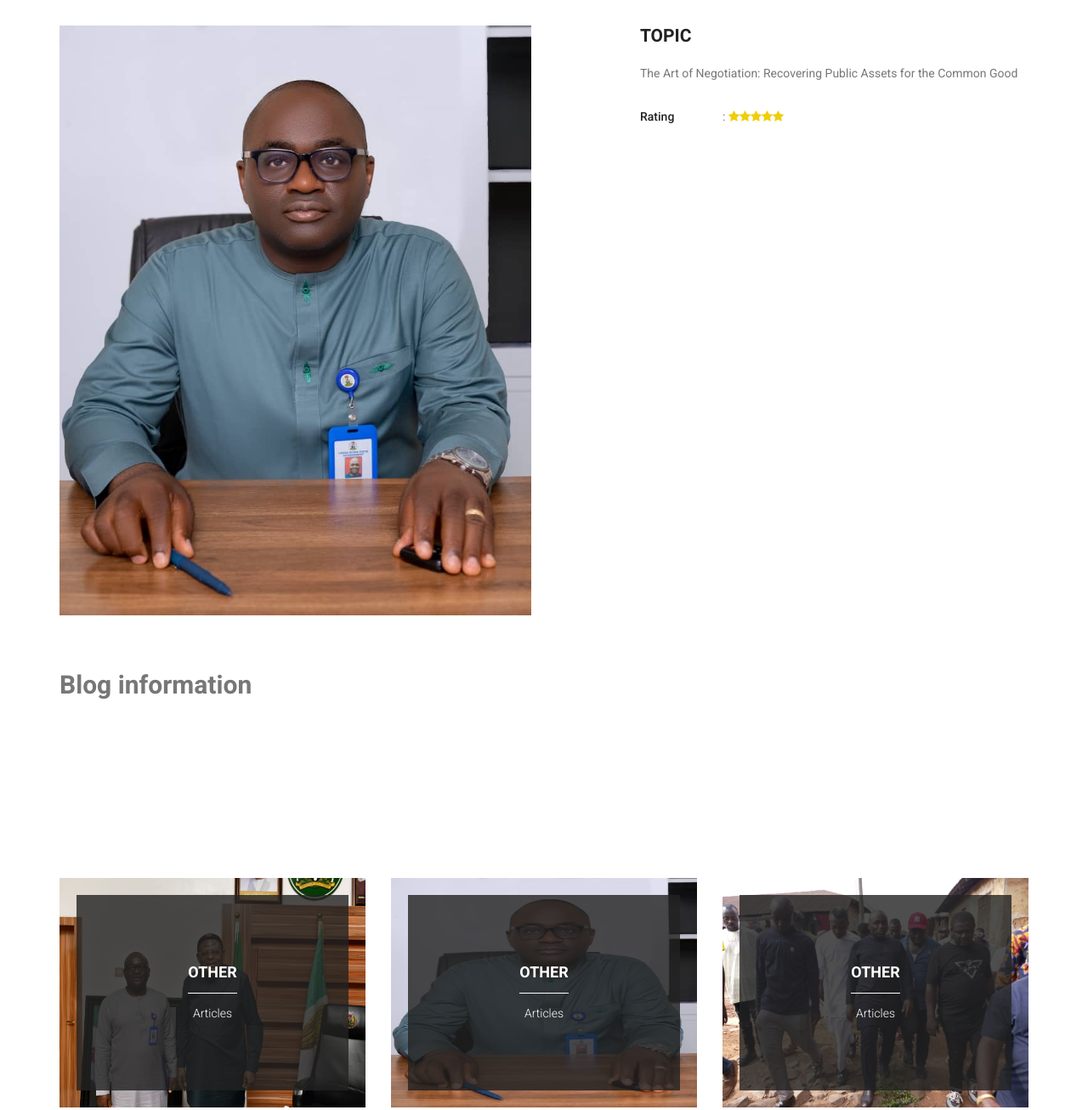
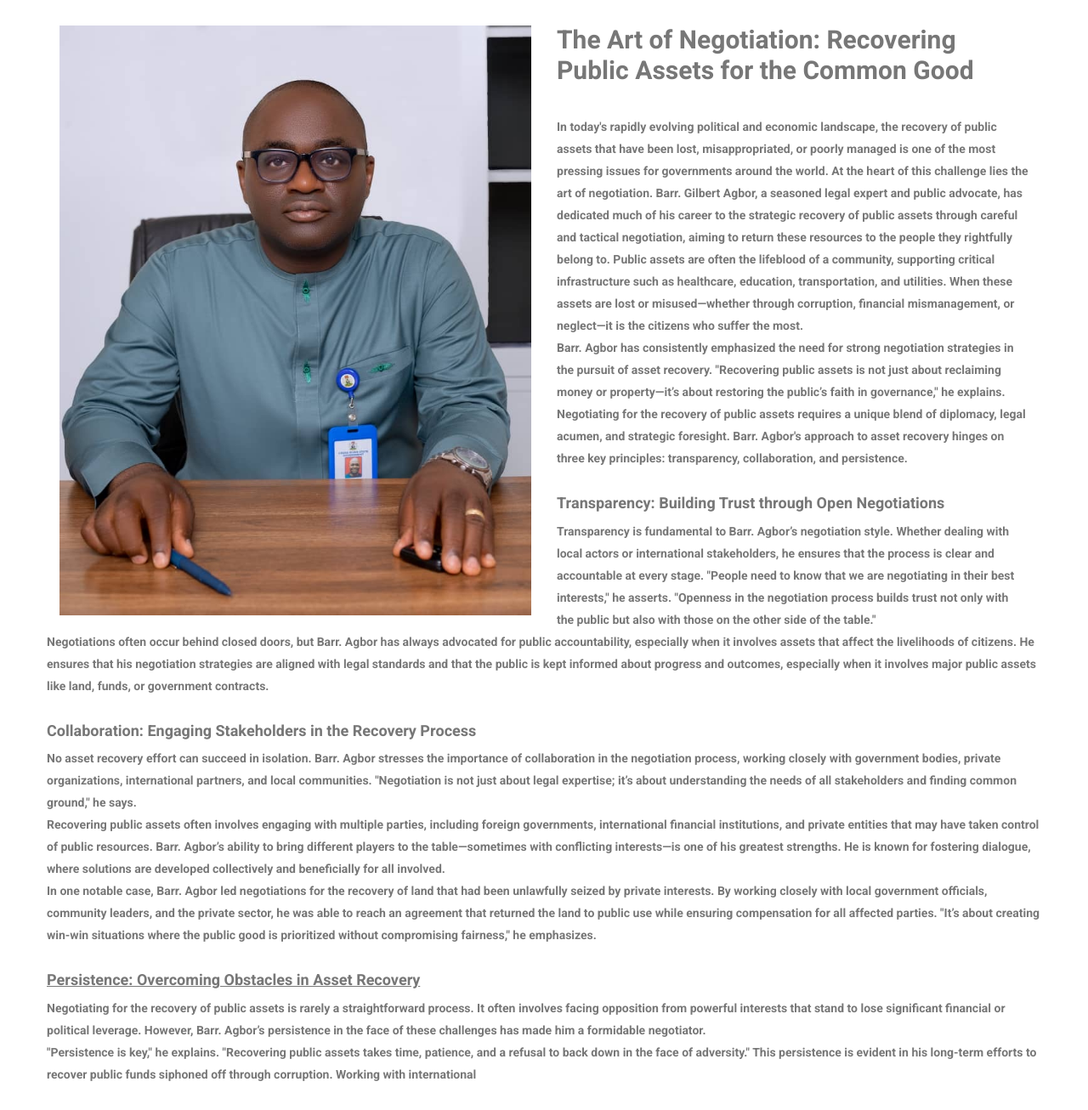
Before and after one commit to Mullahbabs/gilbertagbor, a plain HTML site: page blog2.html in a window 1280 px wide. Shown: the part 520-1826 px from the top of the page at 85% size. Drawn offline with Linux system fonts and the light colour scheme.

Commit message:
blog update article

```diff
--- a/blog2.html
+++ b/blog2.html
@@ -79,16 +79,31 @@
 							</div>
 						</div>
 						<div class="col-md-6">
-							<div class="portfolio_right_text">
-								<h4>Topic</h4>
-								<p>The Art of Negotiation: Recovering Public Assets for the Common Good</p>
-								<ul class="list">
-									<li><span>Rating</span>: <i class="fa fa-star"></i><i class="fa fa-star"></i><i class="fa fa-star"></i><i class="fa fa-star"></i><i class="fa fa-star"></i></li>
-								</ul>
-							</div>
-						</div>
-					</div>
-					<h2>Blog information</h2>
+							<div class="portfolio_text">
+								<h2 style="font-weight: bolder;">The Art of Negotiation: Recovering Public Assets for the Common Good</h2><br>
+
+								<p style="font-weight: bolder;">In today's rapidly evolving political and economic landscape, the recovery of public assets that have been lost, misappropriated, or poorly managed is one of the most pressing issues for governments around the world.
+                                     At the heart of this challenge lies the art of negotiation. Barr. Gilbert Agbor, a seasoned legal expert and public advocate, has dedicated much of his career to the strategic recovery of public assets through careful and tactical negotiation, aiming to return these resources to the people they rightfully belong to.
+                                     Public assets are often the lifeblood of a community, supporting critical infrastructure such as healthcare, education, transportation, and utilities. When these assets are lost or misused—whether through corruption, financial mismanagement, or neglect—it is the citizens who suffer the most.
+                                     <br>Barr. Agbor has consistently emphasized the need for strong negotiation strategies in the pursuit of asset recovery. "Recovering public assets is not just about reclaiming money or property—it’s about restoring the public’s faith in governance," he explains.
+								     <br>Negotiating for the recovery of public assets requires a unique blend of diplomacy, legal acumen, and strategic foresight. Barr. Agbor's approach to asset recovery hinges on three key principles: transparency, collaboration, and persistence.</p>
+                                     <h4>Transparency: Building Trust through Open Negotiations</h4>
+                                     <p style="font-weight: bolder;">Transparency is fundamental to Barr. Agbor’s negotiation style. Whether dealing with local actors or international stakeholders, he ensures that the process is clear and accountable at every stage. "People need to know that we are negotiating in their best interests," he asserts.
+                                        "Openness in the negotiation process builds trust not only with the public but also with those on the other side of the table."</p>
+							        </div>
+						        </div>
+				<p style="font-weight: bolder;">Negotiations often occur behind closed doors, but Barr. Agbor has always advocated for public accountability, especially when it involves assets that affect the livelihoods of citizens. He ensures that his negotiation strategies are aligned with legal standards and that the public is kept informed about progress
+                     and outcomes, especially when it involves major public assets like land, funds, or government contracts.</p>
+                     <h4>Collaboration: Engaging Stakeholders in the Recovery Process</h4>
+                     <p style="font-weight: bolder;">No asset recovery effort can succeed in isolation.
+                         Barr. Agbor stresses the importance of collaboration in the negotiation process, working closely with government bodies, private organizations, international partners, and local communities. "Negotiation is not just about legal expertise; it’s about understanding the needs of all stakeholders and finding common ground," he says.
+                         <br>Recovering public assets often involves engaging with multiple parties, including foreign governments, international financial institutions, and private entities that may have taken control of public resources. Barr. Agbor’s ability to bring different players to the table—sometimes with conflicting interests—is one of his greatest strengths.
+                             He is known for fostering dialogue, where solutions are developed collectively and beneficially for all involved.<br>In one notable case, Barr. Agbor led negotiations for the recovery of land that had been unlawfully seized by private interests. By working closely with local government officials, community leaders, and the private sector, he was
+                             able to reach an agreement that returned the land to public use while ensuring compensation for all affected parties. "It’s about creating win-win situations where the public good is prioritized without compromising fairness," he emphasizes.</p>
+                             <h4 style="text-decoration: underline;">Persistence: Overcoming Obstacles in Asset Recovery</h4>
+                             <p style="font-weight: bolder;">Negotiating for the recovery of public assets is rarely a straightforward process. It often involves facing opposition from powerful interests that stand to lose significant financial or political leverage. However, Barr. Agbor’s persistence in the face of these challenges has made him a formidable negotiator.<br>
+                                "Persistence is key," he explains. "Recovering public assets takes time, patience, and a refusal to back down in the face of adversity." This persistence is evident in his long-term efforts to recover public funds siphoned off through corruption. Working with international
+
         		</div>
         	</div>
         </section>
--- a/css/style.css
+++ b/css/style.css
@@ -3087,6 +3087,11 @@ h6 {
   .copy_right_text p a {
     color: #8490ff; }
 
+<style>
+  .underline {
+    text-decoration: underline;
+  }
+</style>
 /* End Footer Area css
 ============================================================================================ */
 /*---------------------------------------------------- */
```
